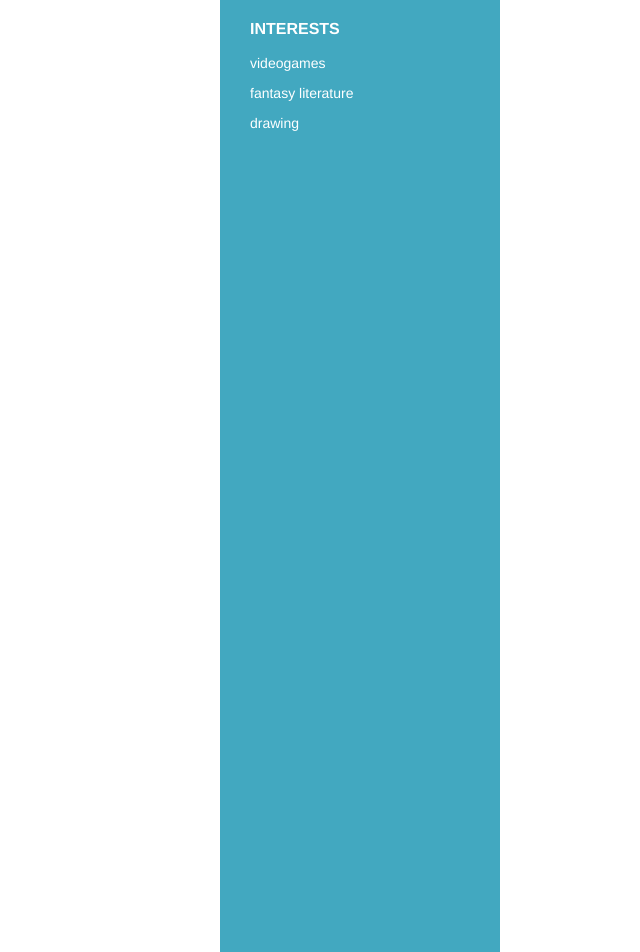
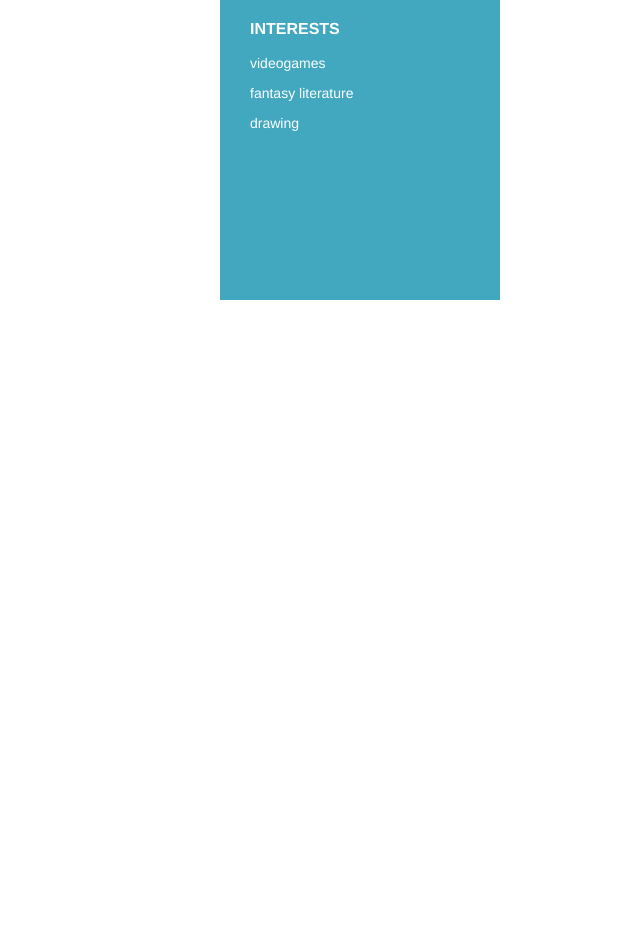
Before and after one commit to adrianCalventos/cvENG, a Jekyll site: the page built from index.html, in a window 1280 px wide. Shown: the part 1426-2378 px from the top of the page, without its empty margins (640-1280 px from the left). Built offline with Jekyll 4.4.1, drawn with Linux system fonts in a browser that asks for light colours; nearby versions of some CDN libraries; library files that are not in the unit come from our copies; a style sheet for code colours, icons or effects is not loaded; after the commit the page ends 1726 px from its top, so only the background shows below that.

Commit message:
sidebar-wrap per

```diff
--- a/_sass/_base.scss
+++ b/_sass/_base.scss
@@ -41,7 +41,7 @@ p {
     position: absolute;
     right: 0;
     width: 280px;
-    height: 180%;
+    height: 130%;
     min-height: 800px;
     color: #fff;
     a {
```
